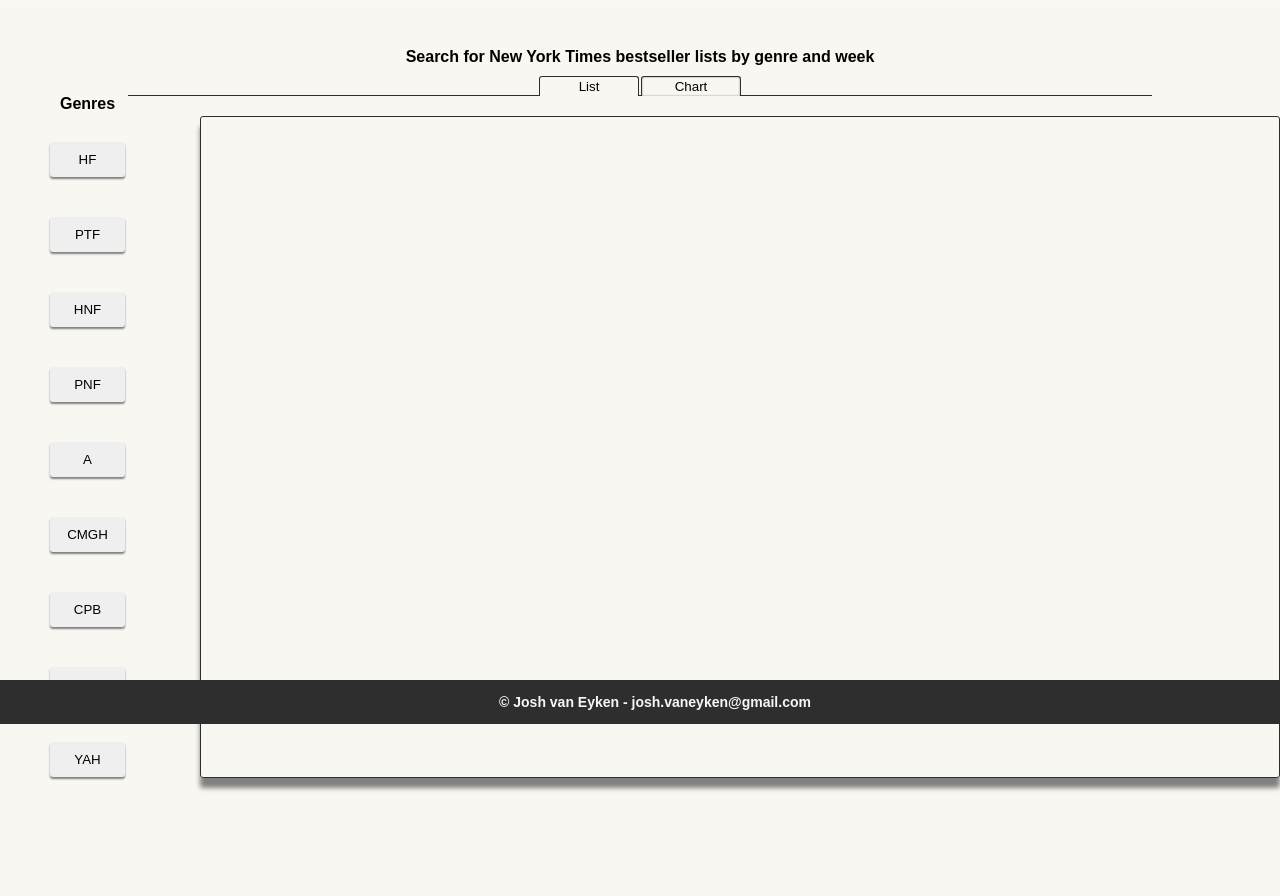
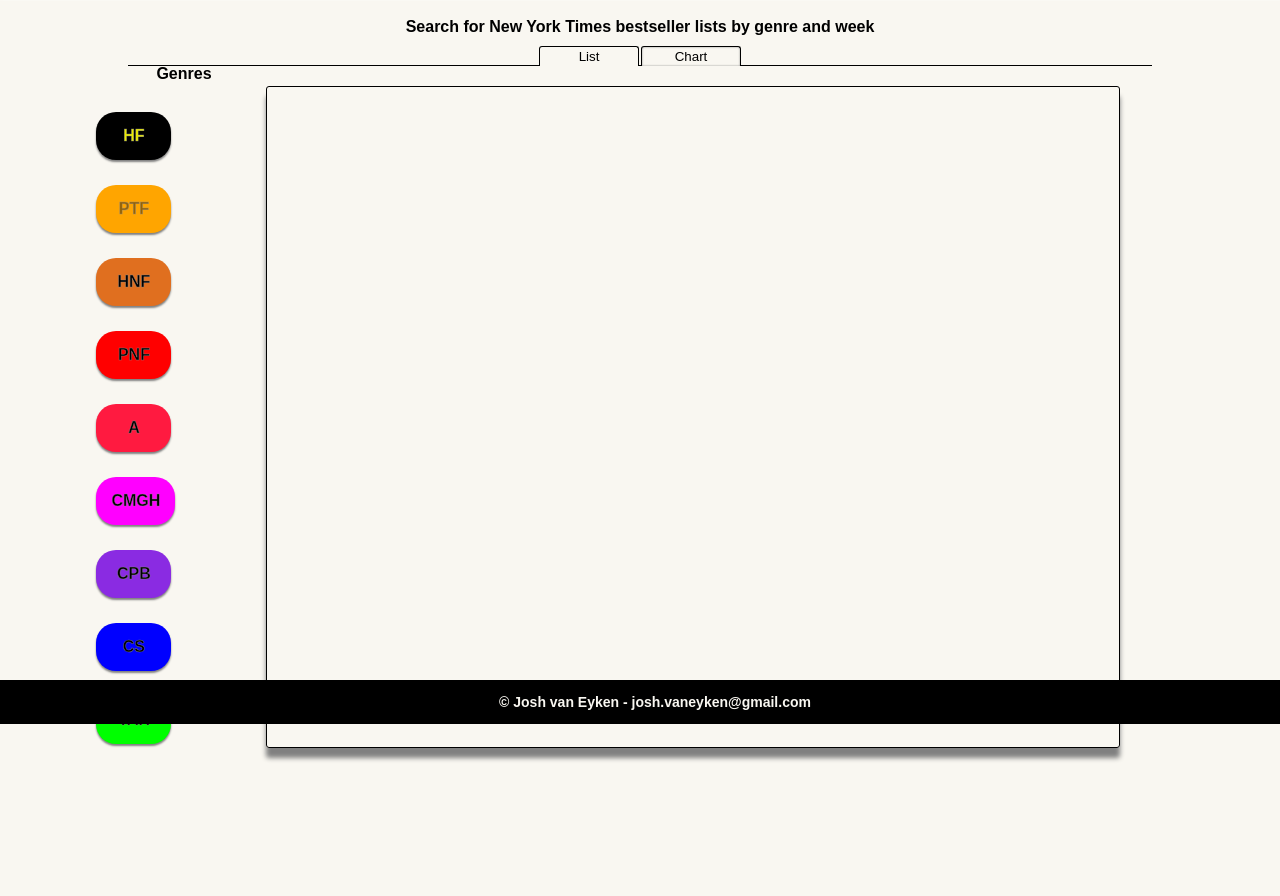
Before and after one commit to jvaneyken/Bestelling-Books, a website built with webpack: page index.html in a window 1280 px wide. Shown: the part 76-972 px from the top of the page. Built offline with nearby package versions, Linux system fonts and the light colour scheme; no server answers.

Commit message:
Add styling for buttons and other elements

```diff
--- a/index.html
+++ b/index.html
@@ -11,6 +11,9 @@
       href="https://cdnjs.cloudflare.com/ajax/libs/font-awesome/5.15.3/css/all.min.css"
     />
     <link rel="icon" type="image/png" href="./assets/icons8-open-book-30.png" />
+    <link rel="preconnect" href="https://fonts.googleapis.com">
+    <link rel="preconnect" href="https://fonts.gstatic.com" crossorigin>
+    <link href="https://fonts.googleapis.com/css2?family=Roboto:wght@400;900&display=swap" rel="stylesheet">
     <title>Document</title>
   </head>
   <body>
@@ -94,6 +97,7 @@
       <!-- <canvas id="book-chart"></canvas> -->
     </div>
 
+
     <footer>
       <p>&copy; Josh van Eyken - josh.vaneyken@gmail.com</p>
     </footer>
--- a/src/index.js
+++ b/src/index.js
@@ -60,6 +60,7 @@ async function createList() {
         let listDiv = document.createElement("div");
         listDiv.classList.add("list-div");
         let listImage = document.createElement("img");
+        listImage.classList.add("list-image");
         let imageSrc = await fetchGoogleData(result.book_details[0].title, result.isbns[0].isbn13)
         listImage.setAttribute("src", imageSrc);
         let listLink = document.createElement("a");
--- a/src/index.scss
+++ b/src/index.scss
@@ -17,8 +17,8 @@ body {
     align-items: center;
     height: 75px;
     // background-color: rgb(211, 211, 211);
-    background-color: #2e2e2e;
-    margin-bottom: 50px;
+    background-color: black;
+    margin-bottom: 20px;
     box-shadow: 0px 1px 1px white;
 }
 
@@ -74,7 +74,7 @@ body {
 }
 
 #external-buttons > a:hover {
-    color: #2e2e2e;
+    color: black;
 }
 
 #page-description {
@@ -85,7 +85,7 @@ body {
 #chart-button-container {
     display: flex;
     justify-content: center;
-    border-bottom: 1px solid #2e2e2e;
+    border-bottom: 1px solid black;
     position: static;
     height: 20px;
     width: 80%;
@@ -99,14 +99,14 @@ body {
     width: 100px;
     border-top-left-radius: 3px;
     border-top-right-radius: 3px;
-    border: 1px solid #2e2e2e;
+    border: 1px solid black;
     border-bottom: none;
     background-color: #f9f7f1;
     box-shadow: 0px 0px 2px grey inset;
 }
 
 #chart-button:hover {
-    background-color: #2e2e2e;
+    background-color: black;
     color: #f9f7f1;
 }
 
@@ -117,20 +117,29 @@ body {
     width: 100px;
     border-top-left-radius: 3px;
     border-top-right-radius: 3px;
-    border: 1px solid #2e2e2e;
+    border: 1px solid black;
     border-bottom: none;
     background-color: #f9f7f1;
 }
 
 #list-button:hover {
-    background-color: #2e2e2e;
+    background-color: black;
     color: #f9f7f1;
 }
 
 
 #main-and-side-container {
     display: flex;
+    justify-content: center;
+    width: 95%;
 }
+
+// #side-bar-container {
+//     // border: 1px solid black;
+//     display: flex;
+//     flex-direction: column;
+//     align-items: start;
+// }
 
 #sidebar-title {
     margin-left: 60px;
@@ -141,21 +150,74 @@ body {
     height: 800px;
     width: 150px;
     margin-top: 20px;
-    margin-left: 50px;
+    // margin-left: 30px;
+    margin-right: 20px;
 }
 
 #side-bar button {
-    width: 75px;
+    display: inline-block;
+    min-width: 75px;
+    transition: max-width 1s;
     // height: 75px;
-    border-radius: 3px;
+    border-radius: 20px;
     box-shadow: 0px 2px 2px grey;
-    padding: 10px;
+    padding: 15px;
     margin-top: 10px;
-    margin-bottom: 30px;
+    margin-bottom: 15px;
+    font-weight: 900;
+    font-size: 1rem;
+    // color: black;
+    text-shadow: 2px 1px 1px rgb(0, 0, 0) inset;
+    // -webkit-text-fill-color: white;
+    -webkit-text-stroke-width: 0.5px;
+    -webkit-text-stroke-color: rgba(139, 139, 139, 0.803);
 }
 
 #side-bar button:hover span {
     display: none;
+}
+
+#hardcover-fiction-button {
+    // background-color: #ffff00;
+    background-color: rgba(0, 0, 0);
+    color: #ebeb00;
+}
+
+#paperback-fiction-button {
+    background-color: #ffa500;
+    color: #986300;
+}
+
+#hardcover-nonfiction-button {
+    background-color: #e06f1f;
+}
+
+#paperback-nonfiction-button {
+    background-color: #ff0000;
+}
+
+#advice-button {
+    background-color: #ff1a40;
+}
+
+#mid-grade-hardcover-button {
+    background-color: #ff00ff;
+}
+
+#picture-book-button {
+    background-color: #8a2be2;
+}
+
+#children-series-button {
+    background-color: #0000ff;
+}
+
+#ya-hardcover-button {
+    background-color: #00ff00;
+}
+
+#hardcover-fiction-button:hover:before {
+    content: "Hardcover Fiction";
 }
 
 #paperback-fiction-button:hover:before {
@@ -190,27 +252,29 @@ body {
     content: "Young Adult Hardcover";
 }
 
-#hardcover-fiction-button:hover:before {
-    content: "Hardcover Fiction";
-}
 
 #side-bar button:hover {
     position: relative;
+    // display: inline-block;
     // bottom: 3px;
     right: 5px;
-    width: 150px;
-    background-color: #2e2e2e;
+    // min-width: 100px;
+    max-width: 300px;
+    white-space: nowrap;
+    background-color: black;
     color: #f9f7f1;
     box-shadow: -2px 5px 2px grey;
+    z-index: 2;
 }
 
 main {
-    border: 1px solid #2e2e2e;
+    align-self: flex-start;
+    border: 1px solid black;
     border-radius: 3px;
     box-shadow: 0px 10px 5px grey;
     margin-top: 20px;
     vertical-align: top;
-    width: 1380px;
+    width: 70%;
     height: 660px;
     display: inline-block;
     overflow: scroll;
@@ -226,8 +290,8 @@ main {
 .list-div {
     display: flex;
     // flex-direction: column;
-    align-items: center;
-    border: 1px solid #2e2e2e;
+    align-items: start;
+    border: 1px solid black;
     border-radius: 3px;
     margin-left: 50px;
     margin-bottom: 10px;
@@ -240,6 +304,11 @@ main {
     margin-left: 10px;
 }
 
+.list-image {
+    width: 100px;
+    border-radius: 5px;
+}
+
 .content-div {
     padding-left: 10px;
 }
@@ -249,8 +318,12 @@ main {
 }
 
 .list-title {
-    font-size: 18px;
-    color: #2e2e2e;
+    font-size: 1.5rem;
+    font-weight: 900;
+    color: black;
+    font-family: "Roboto", sans-serif;
+    margin-top: 10px;
+    margin-bottom: 25px;
 }
 
 .list-author {
@@ -270,7 +343,7 @@ main {
     // display: none;
     position: absolute;
     top: 22%;
-    left: 12%;
+    left: 15%;
     width: 80%;
     height: 70%;
 }
@@ -280,7 +353,7 @@ footer {
     bottom: 0;
     left: 0;
     width: 100vw;
-    background-color: #2e2e2e;
+    background-color: black;
     padding: 15px;
     text-align: center;
     font-size: 14px;
```
Also changed, not shown: dist/main.css, 1 other file.
